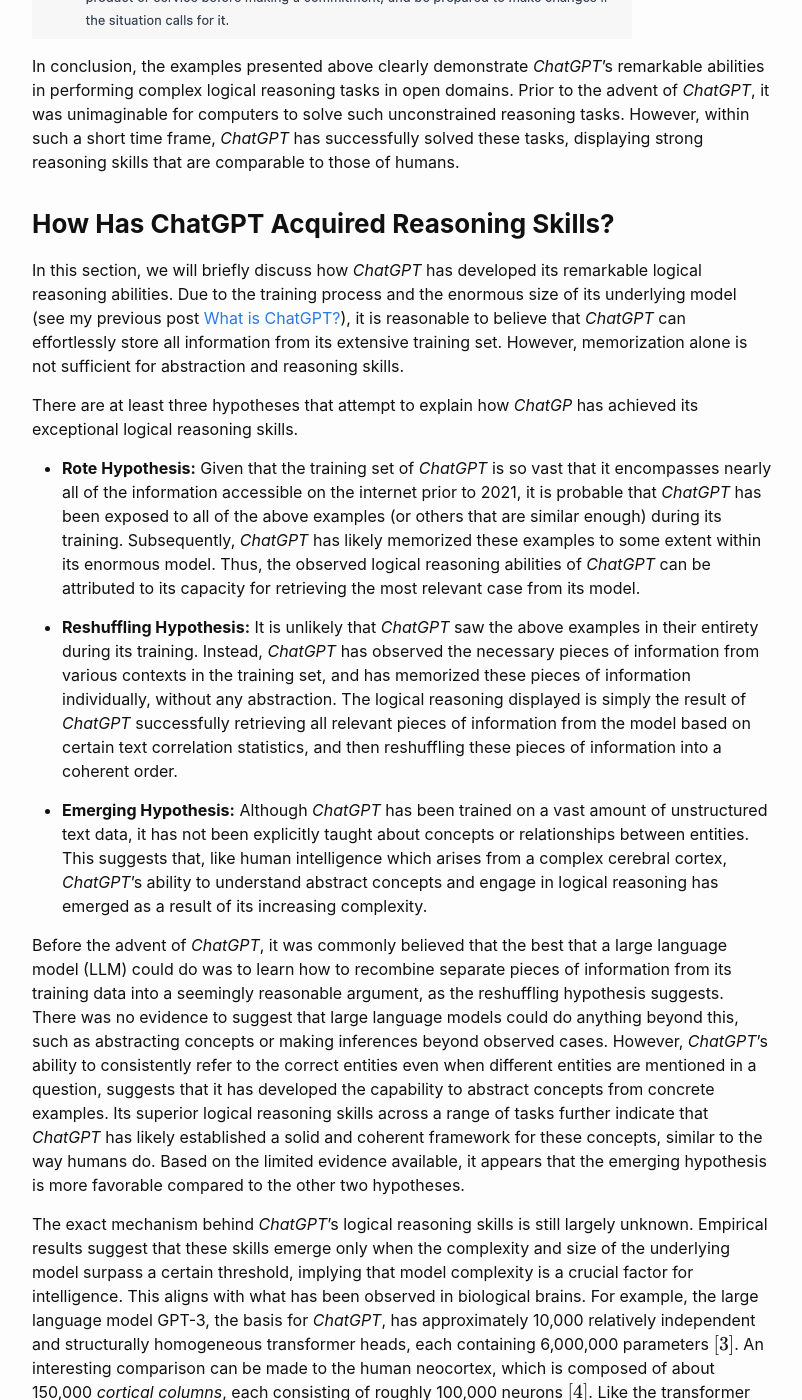
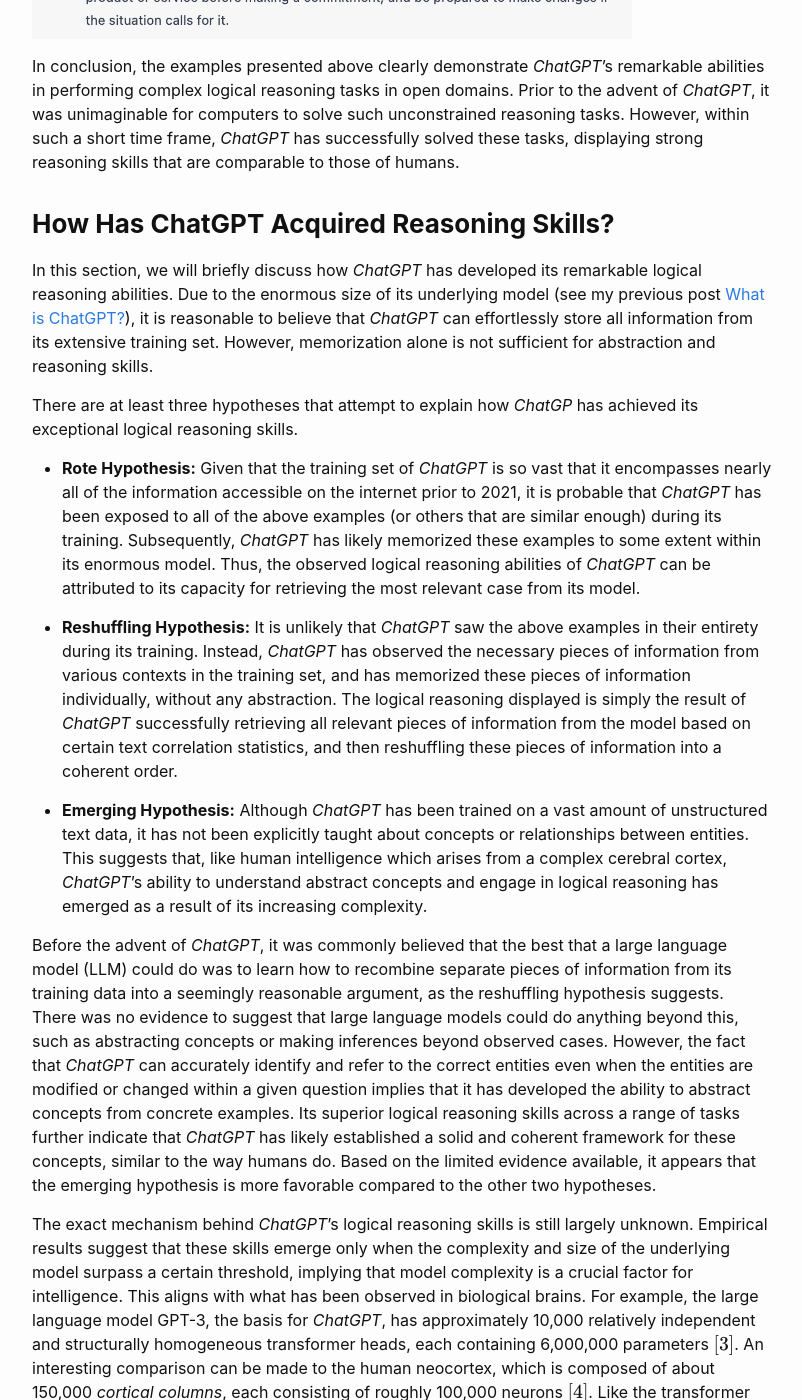
Before and after one commit to iNCML/incml.github.io, a Jekyll site: the page built from _posts/2023-02-14-ChatGPT-Logical-Reasoning.md, in a window 1280 px wide and 1400 px high, scrolled down 12006 px. Shown: the whole window, without its empty margins (238-1040 px from the left). Built offline with Jekyll 4.4.1, drawn with Linux system fonts in a browser that asks for light colours; formulas are drawn with MathJax 3.

Commit message:
created a new post on logical reasoning; then fixed more typos

```diff
--- a/_posts/2023-02-14-ChatGPT-Logical-Reasoning.md
+++ b/_posts/2023-02-14-ChatGPT-Logical-Reasoning.md
@@ -115,7 +115,7 @@ In conclusion, the examples presented above clearly demonstrate *ChatGPT*'s rema
 
 ### **How Has ChatGPT Acquired Reasoning Skills?**
 
-In this section, we will briefly discuss how *ChatGPT* has developed its remarkable logical reasoning abilities. Due to the training process and the enormous size of its underlying model (see my previous post [What is ChatGPT?](https://incml.github.io/2023/01/28/What-Is-ChatGPT.html)), it is reasonable to believe that *ChatGPT* can effortlessly store all information from its extensive training set. However, memorization alone is not sufficient for abstraction and reasoning skills.
+In this section, we will briefly discuss how *ChatGPT* has developed its remarkable logical reasoning abilities. Due to the enormous size of its underlying model (see my previous post [What is ChatGPT?](https://incml.github.io/2023/01/28/What-Is-ChatGPT.html)), it is reasonable to believe that *ChatGPT* can effortlessly store all information from its extensive training set. However, memorization alone is not sufficient for abstraction and reasoning skills.
 
 There are at least three hypotheses that attempt to explain how *ChatGP*  has achieved its exceptional logical reasoning skills.
 
@@ -125,7 +125,7 @@ There are at least three hypotheses that attempt to explain how *ChatGP*  has ac
 
 - **Emerging Hypothesis:** Although *ChatGPT* has been trained on a vast amount of unstructured text data, it has not been explicitly taught about concepts or relationships between entities. This suggests that, like human intelligence which arises from a complex cerebral cortex, *ChatGPT*'s ability to understand abstract concepts and engage in logical reasoning has emerged as a result of its increasing complexity.
 
-Before the advent of *ChatGPT*, it was commonly believed that the best that a large language model (LLM) could do was to learn how to recombine separate pieces of information from its training data into a seemingly reasonable argument, as the reshuffling hypothesis suggests. There was no evidence to suggest that large language models could do anything beyond this, such as abstracting concepts or making inferences beyond observed cases. However, *ChatGPT*'s ability to consistently refer to the correct entities even when different entities are mentioned in a question, suggests that it has developed the capability to abstract concepts from concrete examples. Its superior logical reasoning skills across a range of tasks further indicate that *ChatGPT* has likely established a solid and coherent framework for these concepts, similar to the way humans do. Based on the limited evidence available, it appears that the emerging hypothesis is more favorable compared to the other two hypotheses.
+Before the advent of *ChatGPT*, it was commonly believed that the best that a large language model (LLM) could do was to learn how to recombine separate pieces of information from its training data into a seemingly reasonable argument, as the reshuffling hypothesis suggests. There was no evidence to suggest that large language models could do anything beyond this, such as abstracting concepts or making inferences beyond observed cases. However, the fact that *ChatGPT* can accurately identify and refer to the correct entities even when the entities are modified or changed within a given question implies that it has developed the ability to abstract concepts from concrete examples.  Its superior logical reasoning skills across a range of tasks further indicate that *ChatGPT* has likely established a solid and coherent framework for these concepts, similar to the way humans do. Based on the limited evidence available, it appears that the emerging hypothesis is more favorable compared to the other two hypotheses.
 
 The exact mechanism behind *ChatGPT*'s logical reasoning skills is still largely unknown. Empirical results suggest that these skills emerge only when the complexity and size of the underlying model surpass a certain threshold, implying that model complexity is a crucial factor for intelligence. This aligns with what has been observed in biological brains. For example, the large language model GPT-3, the basis for *ChatGPT*, has approximately 10,000 relatively independent and structurally homogeneous transformer heads, each containing 6,000,000 parameters $[3]$. An interesting comparison can be made to the human neocortex, which is composed of about 150,000 *cortical columns*, each consisting of roughly 100,000 neurons $[4]$. Like the transformer heads in GPT-3, the cortical columns in the human neocortex are uniform in structure and can function relatively independently. Human intelligence arises only when the number of cortical columns reaches a certain point, as the human neocortex significantly outgrows those of other mammals, despite not being structurally different.
 
```
